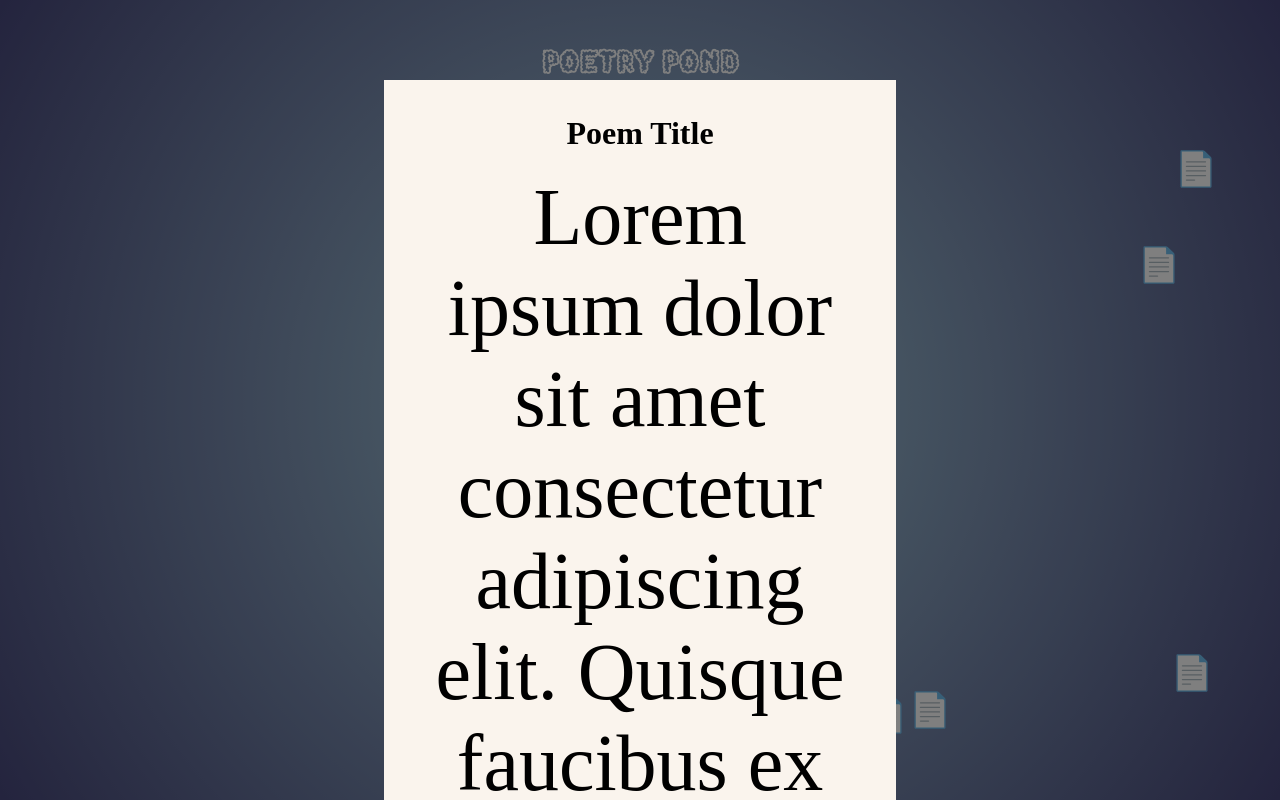
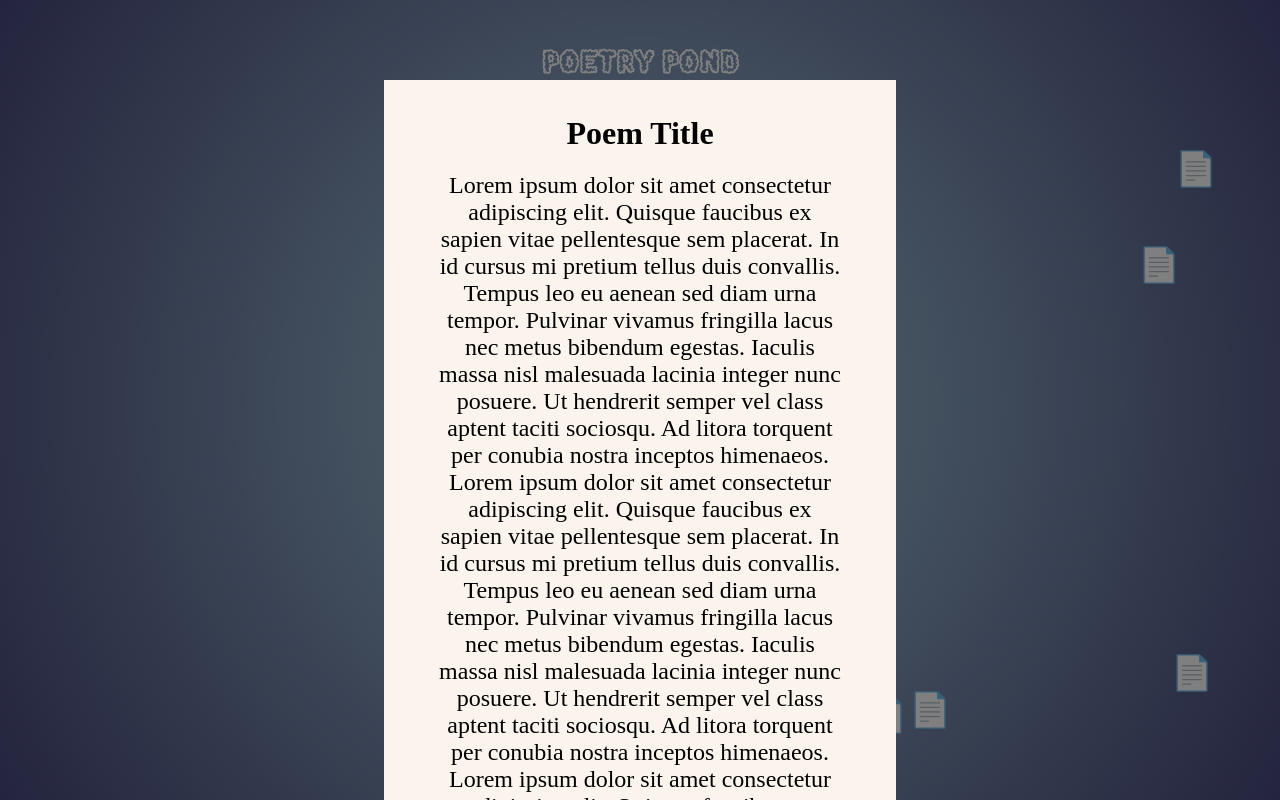
Before and after one commit to sirwilliamthefirst/portfolio, a Vue app: page / in a window 1280 px wide. Both pictures are taken after a click on the icon 691 px from the left and 624 px from the top of the page. Built offline with nearby package versions, Linux system fonts and the light colour scheme; the HTML template or start-up script is replaced by a standard one.

Commit message:
Reduce font size in PoemPage component

```diff
--- a/src/components/PoemPage.vue
+++ b/src/components/PoemPage.vue
@@ -48,7 +48,7 @@
   text-align: center;
   width: 100%;
   margin: clamp(10px, 3vw, 20px) 0;
-  font-size: 5rem;
+  font-size: 1.5rem;
 }
 .poemPage > h1 {
   margin: auto;
```
